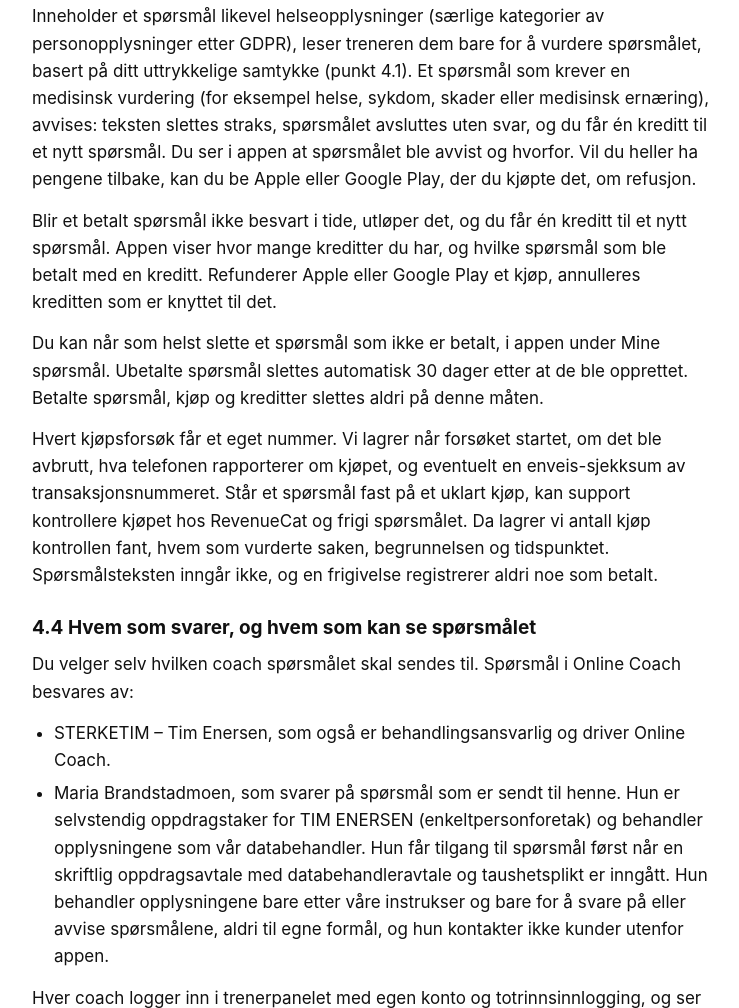
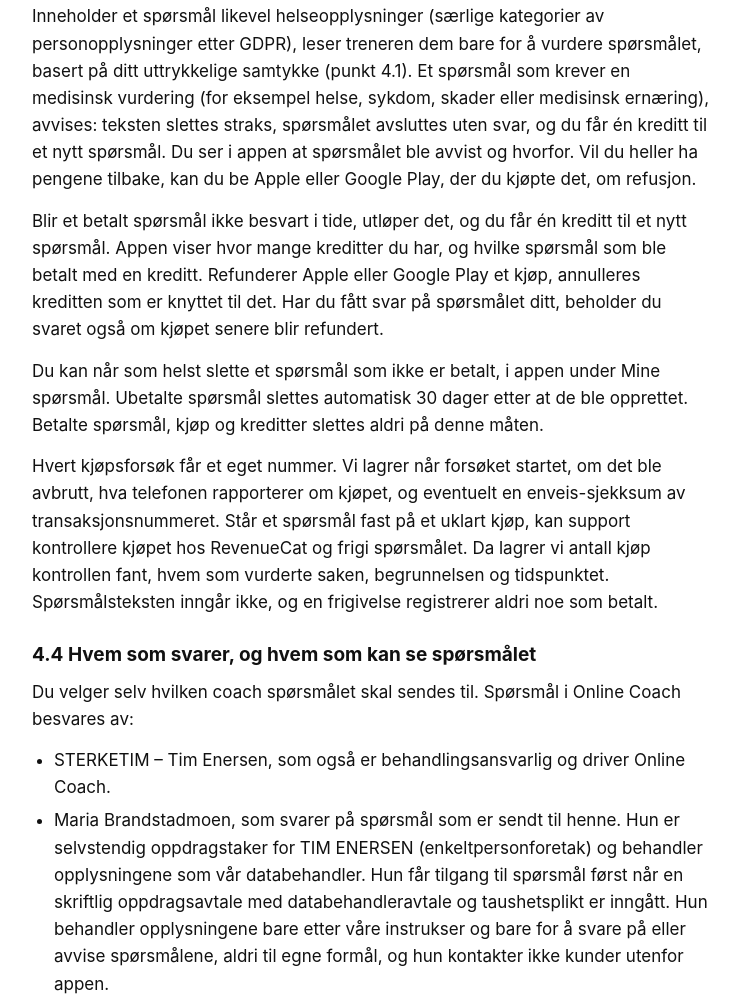
Before and after one commit to Sterketim/plaingainz-privacy, a plain HTML site: page no/index.html in a window 1280 px wide. Shown: the part 4110-5118 px from the top of the page, without its empty margins (268-1007 px from the left). Drawn offline with Linux system fonts and the light colour scheme.

Commit message:
Personvern (NO): svaret beholdes ved refusjon av spørsmål (A-072, eiers godkjenning 25.11)

```diff
--- a/no/index.html
+++ b/no/index.html
@@ -160,7 +160,7 @@
 <p>Når du sender et spørsmål, lagrer vi:</p>
 <ul><li>Teksten i spørsmålet og treneren du valgte</li><li>Statusen til spørsmålet (for eksempel venter på betaling, betalt, besvart, avvist eller utløpt) og datoene det ble opprettet, betalt, besvart, avvist eller utløp</li><li>Trenerens svar</li></ul>
 <p>Inneholder et spørsmål likevel helseopplysninger (særlige kategorier av personopplysninger etter GDPR), leser treneren dem bare for å vurdere spørsmålet, basert på ditt uttrykkelige samtykke (punkt 4.1). Et spørsmål som krever en medisinsk vurdering (for eksempel helse, sykdom, skader eller medisinsk ernæring), avvises: teksten slettes straks, spørsmålet avsluttes uten svar, og du får én kreditt til et nytt spørsmål. Du ser i appen at spørsmålet ble avvist og hvorfor. Vil du heller ha pengene tilbake, kan du be Apple eller Google Play, der du kjøpte det, om refusjon.</p>
-<p>Blir et betalt spørsmål ikke besvart i tide, utløper det, og du får én kreditt til et nytt spørsmål. Appen viser hvor mange kreditter du har, og hvilke spørsmål som ble betalt med en kreditt. Refunderer Apple eller Google Play et kjøp, annulleres kreditten som er knyttet til det.</p>
+<p>Blir et betalt spørsmål ikke besvart i tide, utløper det, og du får én kreditt til et nytt spørsmål. Appen viser hvor mange kreditter du har, og hvilke spørsmål som ble betalt med en kreditt. Refunderer Apple eller Google Play et kjøp, annulleres kreditten som er knyttet til det. Har du fått svar på spørsmålet ditt, beholder du svaret også om kjøpet senere blir refundert.</p>
 <p>Du kan når som helst slette et spørsmål som ikke er betalt, i appen under Mine spørsmål. Ubetalte spørsmål slettes automatisk 30 dager etter at de ble opprettet. Betalte spørsmål, kjøp og kreditter slettes aldri på denne måten.</p>
 <p>Hvert kjøpsforsøk får et eget nummer. Vi lagrer når forsøket startet, om det ble avbrutt, hva telefonen rapporterer om kjøpet, og eventuelt en enveis-sjekksum av transaksjonsnummeret. Står et spørsmål fast på et uklart kjøp, kan support kontrollere kjøpet hos RevenueCat og frigi spørsmålet. Da lagrer vi antall kjøp kontrollen fant, hvem som vurderte saken, begrunnelsen og tidspunktet. Spørsmålsteksten inngår ikke, og en frigivelse registrerer aldri noe som betalt.</p>
 <h3>4.4 Hvem som svarer, og hvem som kan se spørsmålet</h3>
```
